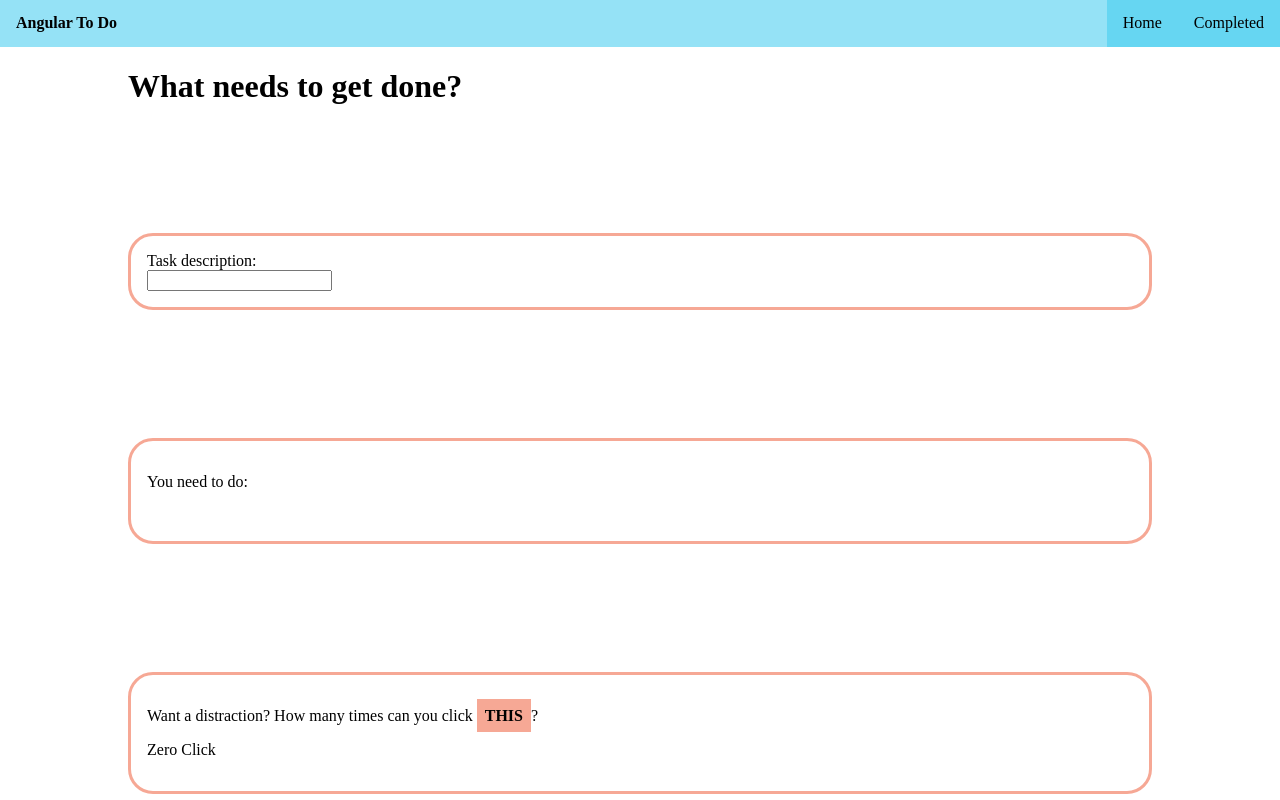
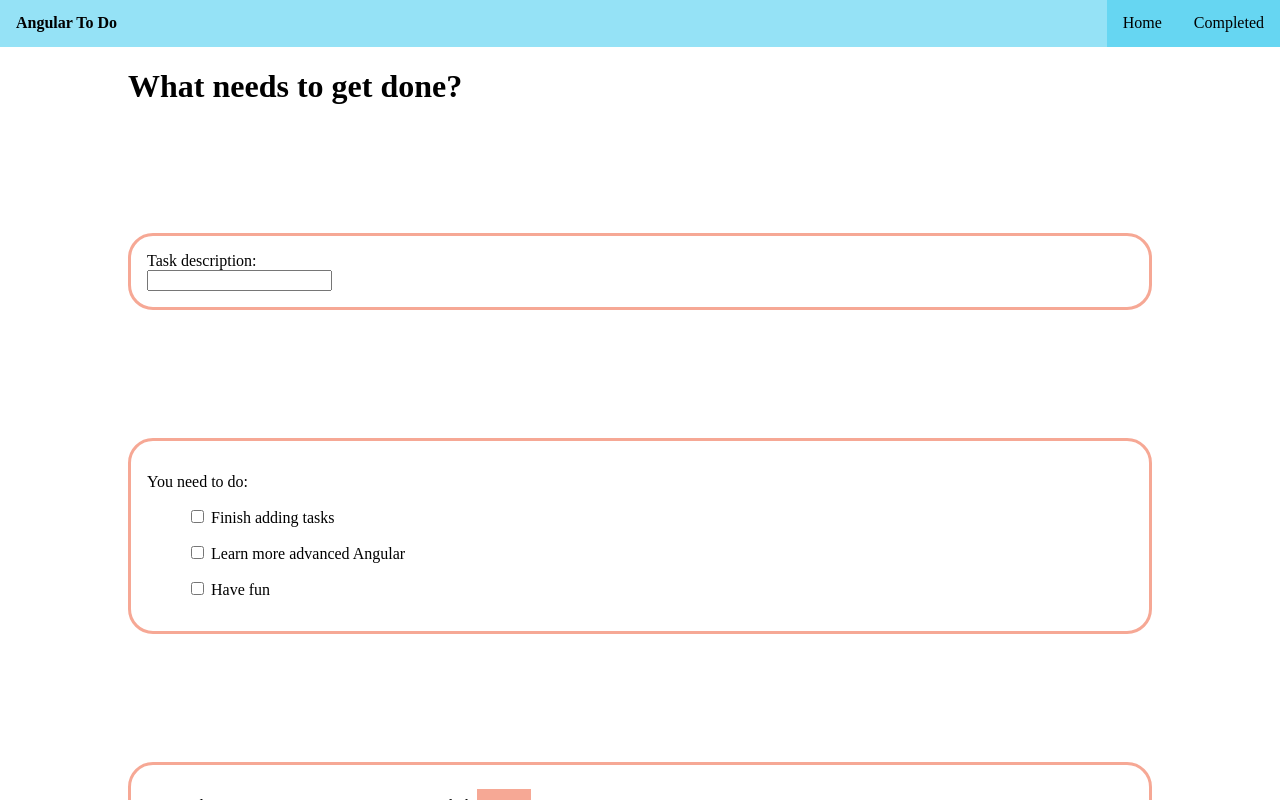
Before and after one commit to trevaftw/angular-to-do, an Angular app: page / in a window 1280 px wide. Shown: the top 800 px of the page. Built offline with nearby package versions, Linux system fonts and the light colour scheme.

Commit message:
add some initial tasks to our to-do list and loop over them and append them to the dom

```diff
--- a/src/app/home/home.component.css
+++ b/src/app/home/home.component.css
@@ -40,3 +40,8 @@
 .hundred {
     background: #a374d5;
 }
+
+ul {
+    list-style-type: none;
+
+}
--- a/src/app/home/home.component.html
+++ b/src/app/home/home.component.html
@@ -6,8 +6,10 @@
     <br>
 </div>
 <div class="container">
-    <p>You need to do:</p><br />
-    {{ name }}
+    <p>You need to do:</p>
+    <ul *ngFor="let task of tasks">
+        <li><input type="checkbox" /> {{task.title}}</li>
+    </ul>
 </div>
 <div class="container" [ngClass]="setClass()">
     <p>Want a distraction? How many times can you click <span class="this-button" (click)="countClick()">THIS</span>?
--- a/src/app/home/home.component.ts
+++ b/src/app/home/home.component.ts
@@ -10,17 +10,35 @@ import { HttpService } from '../http.service'
 export class HomeComponent implements OnInit {
 
   clickCount: number = 0;
-  tasks: object;
+  tasks: object[];
   name: string = '';
 
   constructor(private _http: HttpService) { }
 
   ngOnInit() {
     this._http.myMethod();
+    this.tasks = [
+      {
+        id: 1,
+        title: 'Finish adding tasks',
+        completed: false,
+      },
+      {
+        id: 2,
+        title: 'Learn more advanced Angular',
+        completed: false,
+      },
+      {
+        id: 3,
+        title: 'Have fun',
+        completed: false,
+      }
+    ]
   }
 
   countClick() {
     this.clickCount++
+
   }
 
   setClass() {
```
